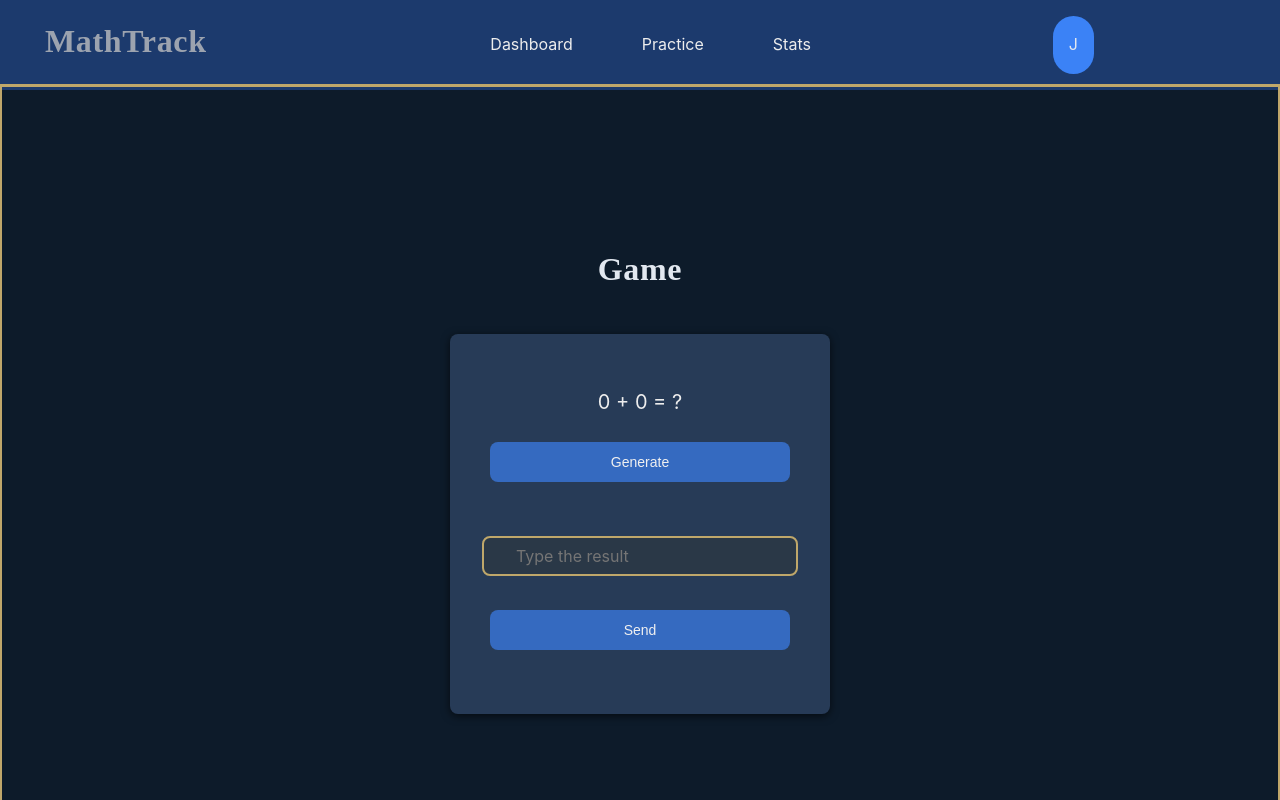
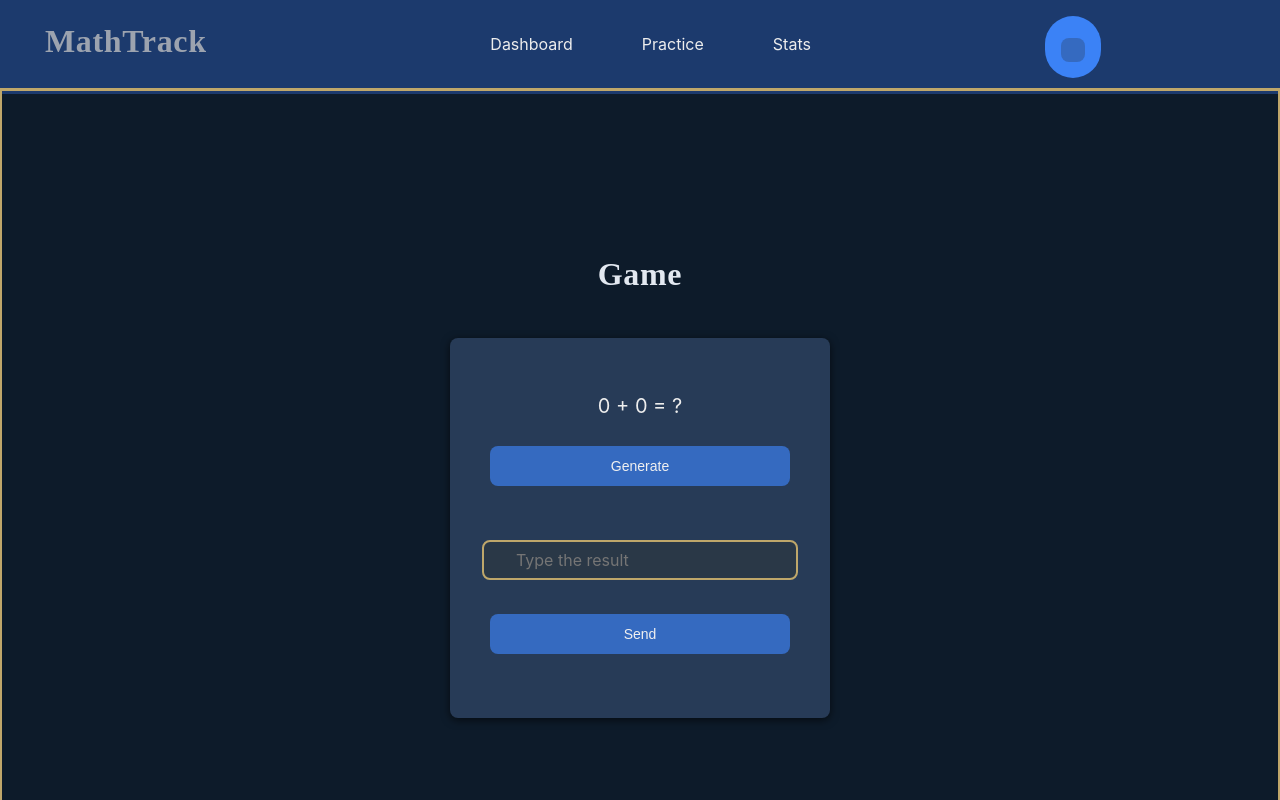
Before and after one commit to LuisDev912/EduMath-Track, a React (Vite) app in the folder frontend/: page /game in a window 1280 px wide. Shown: the top 800 px of the page. Built offline with nearby package versions, Linux system fonts and the light colour scheme.

Commit message:
feat(frontend): improve UserMenu HTML structure and add states

```diff
--- a/frontend/src/shared/components/UserMenu/UserMenu.tsx
+++ b/frontend/src/shared/components/UserMenu/UserMenu.tsx
@@ -1,4 +1,6 @@
-import Avatar from './Avatar/Avatar';
+import { useRef, useState } from 'react';
+import UserMenuButton from './UserMenuButton/UserMenuButton';
+import UserMenuDropdown from './UserMenuDropdown/UserMenuDropdown';
 import Styles from './UserMenu.module.css';
 
 export type UserMenuProps = {
@@ -6,11 +8,20 @@ export type UserMenuProps = {
 };
 
 function UserMenu({ userName }: UserMenuProps) {
+    const [isOpen, setIsOpen] = useState(false);
+    const containerRef = useRef<HTMLDivElement>(null);
+
+    const toggle = () => setIsOpen((prev) => !prev);
+    const close = () => setIsOpen(false);
+
 
 
     return (
         <div className={Styles.profileIcon}>
-            <Avatar name="John Doe" />
+            <UserMenuButton isOpen={isOpen} onToggle={toggle} userName={userName} />
+            {isOpen && (
+                <UserMenuDropdown userName={userName} onClose={close} />
+            )}
         </div>
     );
 }
```
